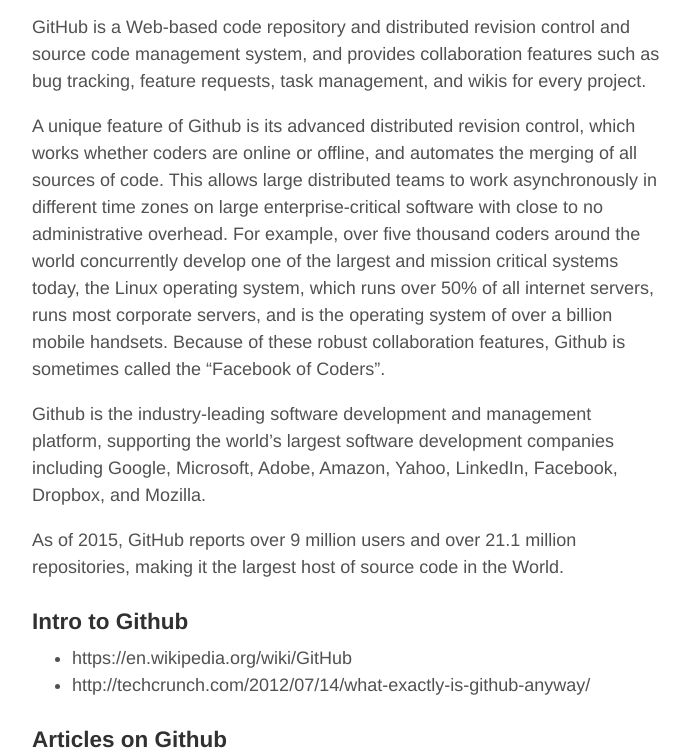
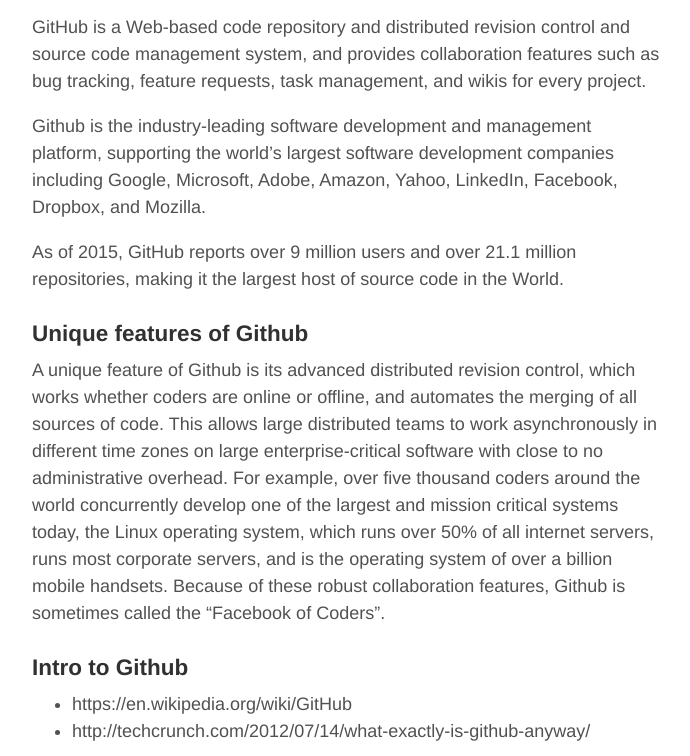
Before and after one commit to healthschema/healthschema.github.io, a Jekyll site: the page built from _posts/2015-08-20-github-intro.md, in a window 1280 px wide and 900 px high, scrolled down 286 px, cut to the strip 144-900 px from the top of the window. Shown: the whole strip, without its empty margins (293-983 px from the left). Built offline with Jekyll 4.4.1, drawn with Linux system fonts in a browser that asks for light colours.

Commit message:
Update 2015-08-20-github-intro.md

```diff
--- a/_posts/2015-08-20-github-intro.md
+++ b/_posts/2015-08-20-github-intro.md
@@ -11,11 +11,13 @@
 
 GitHub is a Web-based code repository and distributed revision control and source code management system, and provides collaboration features such as bug tracking, feature requests, task management, and wikis for every project.
 
-A unique feature of  Github is its advanced  distributed revision control, which works whether coders are online or offline, and automates the merging of all sources of code. This allows large distributed teams to work asynchronously in different time zones on large enterprise-critical software with close to no administrative overhead. For example, over five thousand coders around the world concurrently develop one of the largest and mission critical systems today, the Linux operating system, which runs over 50% of all internet servers, runs most corporate servers, and is the operating system of over a billion mobile handsets. Because of these robust collaboration features, Github is sometimes called the "Facebook of Coders".
-
 Github is the industry-leading software development and management platform, supporting the world's largest  software development companies including Google, Microsoft, Adobe, Amazon, Yahoo, LinkedIn, Facebook, Dropbox, and Mozilla.
 
 As of 2015, GitHub reports over 9 million users and over 21.1 million repositories, making it the largest host of source code in the World.
+
+
+### Unique features of Github
+A unique feature of  Github is its advanced  distributed revision control, which works whether coders are online or offline, and automates the merging of all sources of code. This allows large distributed teams to work asynchronously in different time zones on large enterprise-critical software with close to no administrative overhead. For example, over five thousand coders around the world concurrently develop one of the largest and mission critical systems today, the Linux operating system, which runs over 50% of all internet servers, runs most corporate servers, and is the operating system of over a billion mobile handsets. Because of these robust collaboration features, Github is sometimes called the "Facebook of Coders".
 
 
 ###  Intro to Github
```
